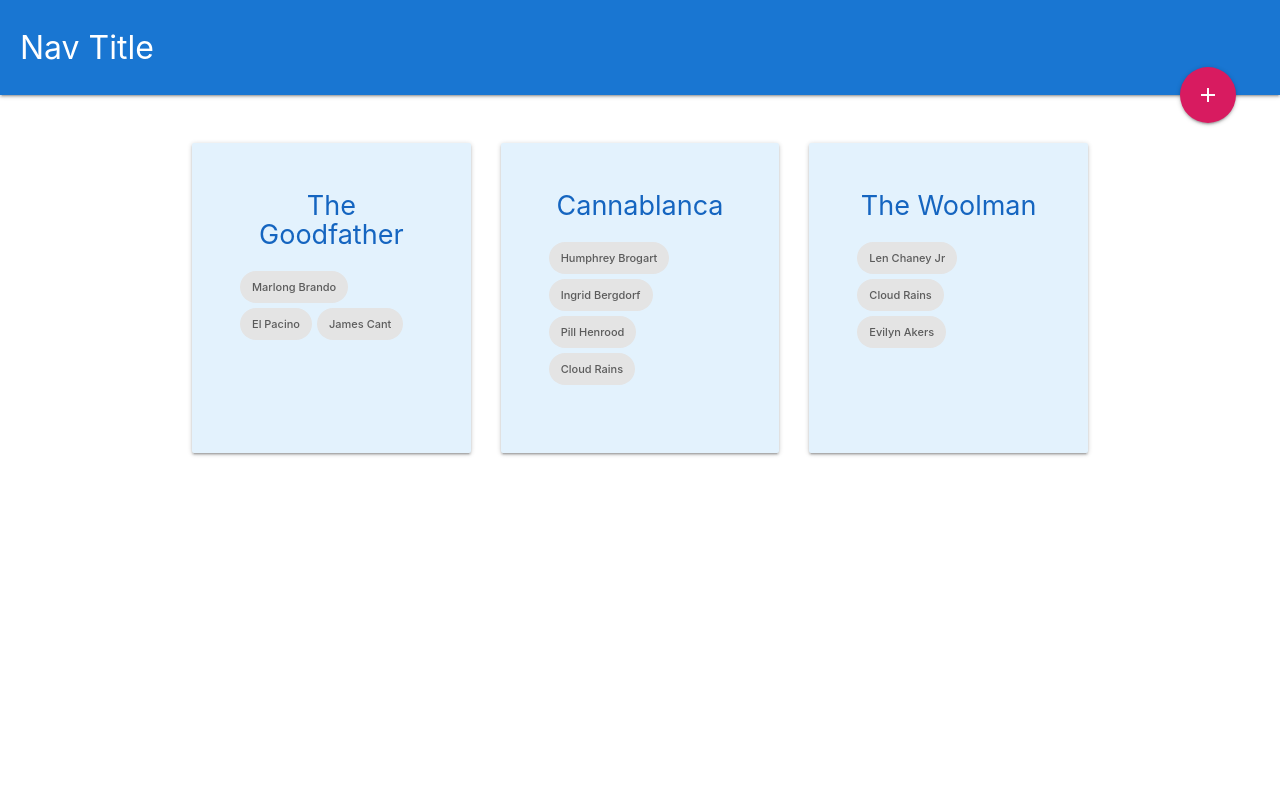
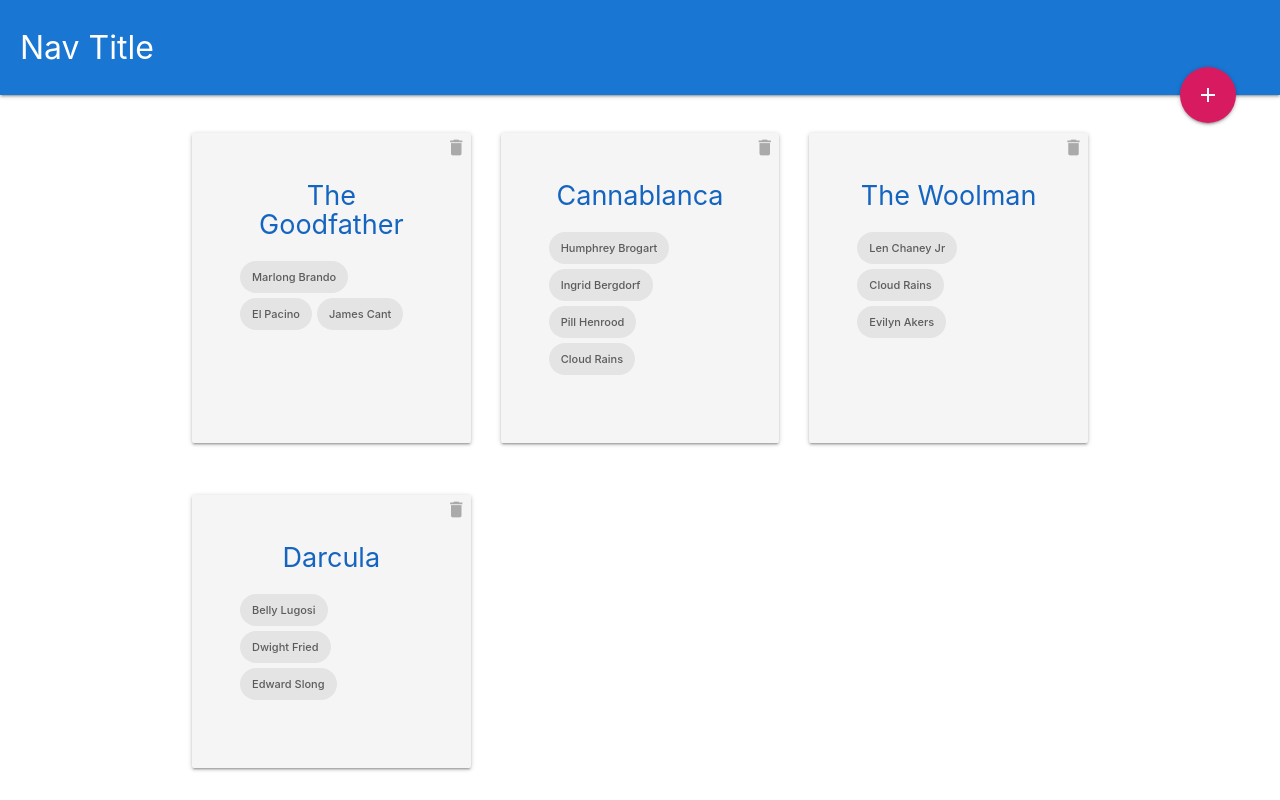
Before and after one commit to thomruns/vue-cli3-firebase-project, a Vue app: page / in a window 1280 px wide. Built offline with nearby package versions, Linux system fonts and the light colour scheme.

Commit message:
delete dummy item functionality

```diff
--- a/src/views/Index.vue
+++ b/src/views/Index.vue
@@ -1,7 +1,8 @@
 <template>
   <div class="index container">
-      <div class="card card-panel blue lighten-5" v-for="movie in movies" :key="movie.id">
+      <div class="card card-panel grey lighten-4" v-for="movie in movies" :key="movie.id">
         <div class="card-content">
+          <i class="material-icons delete" @click="deleteMovie(movie.id)">delete</i>
           <h2 class="blue-text text-darken-3">{{ movie.title }}</h2>
           <ul class="stars">
             <li v-for="(star, index) in movie.stars" :key="index">
@@ -27,11 +28,20 @@ export default {
         { title: 'Cannablanca', slug: 'cannablanca', stars: ['Humphrey Brogart', 'Ingrid Bergdorf', 'Pill Henrood', 'Cloud Rains'], id: 2
         },
         { title: 'The Woolman', slug: 'the-woolman', stars: ['Len Chaney Jr', 'Cloud Rains', 'Evilyn Akers'], id: 3
+        },
+        { title: 'Darcula', slug: 'darcula', stars: ['Belly Lugosi', 'Dwight Fried', 'Edward Slong'], id: 4
         }
       ]
     }
   },
   components: {
+  },
+  methods: {
+    deleteMovie(id) {
+      this.movies = this.movies.filter(movie => {
+        return movie.id != id
+      })
+    }
   }
 }
 </script>
@@ -41,7 +51,7 @@ export default {
   display: grid;
   grid-template-columns: 1fr 1fr 1fr;
   grid-gap: 30px;
-  margin-top: 40px;
+  margin-top: 30px;
 }
 .index h2 {
   font-size: 1.8em;
@@ -57,4 +67,12 @@ export default {
 .star-name{
   font-size: 11px;
 }
+.index .delete {
+  position: absolute;
+  top: 4px;
+  right: 4px;
+  cursor: pointer;
+  color: #aaa;
+  font-size: 1.4em;
+}
 </style>
```
